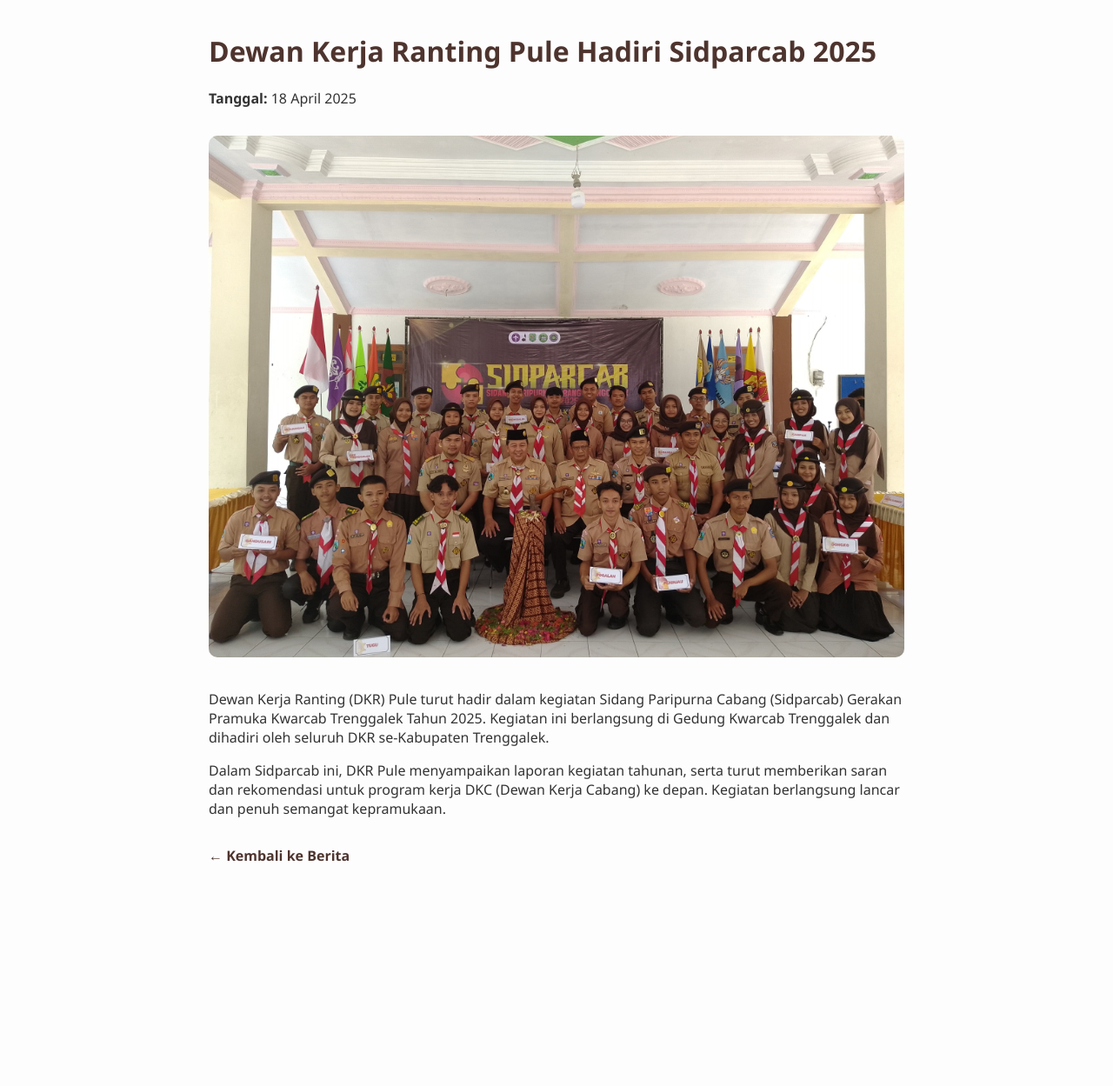
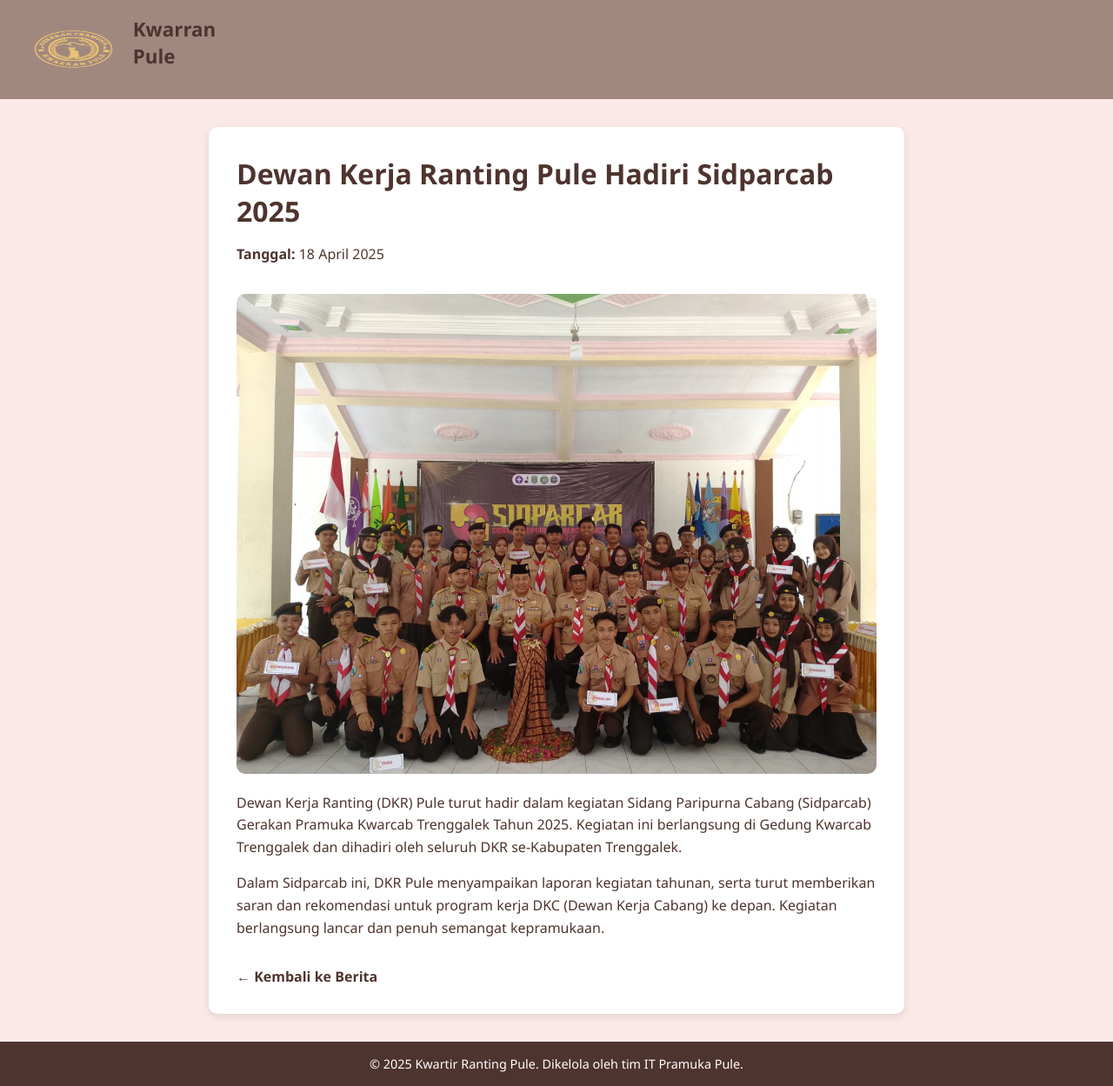
Before and after one commit to dkrpule/kwartir-Ranting-Gerakan-Pramuka-Pule, a plain HTML site: page berita1.html in a window 1280 px wide. Shown: the whole page at 87% size. Before the commit the page ends 1011 px from the top, so only its background shows below. Drawn offline with Linux system fonts and the light colour scheme.

Commit message:
Update berita1.html

```diff
--- a/berita1.html
+++ b/berita1.html
@@ -1,25 +1,65 @@
 <!DOCTYPE html>
 <html lang="id">
 <head>
-  <meta charset="UTF-8">
-  <meta name="viewport" content="width=device-width, initial-scale=1">
+  <meta charset="UTF-8" />
+  <meta name="viewport" content="width=device-width, initial-scale=1.0"/>
   <title>Dewan Kerja Pule Hadiri Sidparcab</title>
   <style>
+    :root {
+      --coklat: #A1887F;
+      --krem: #FBE9E7;
+      --gelap: #4E342E;
+      --putih: #ffffff;
+    }
+
+    * {
+      box-sizing: border-box;
+      margin: 0;
+      padding: 0;
+    }
+
     body {
       font-family: 'Segoe UI', sans-serif;
-      margin: 0;
-      padding: 1rem;
-      background: #fdfdfd;
-      color: #333;
+      background: var(--krem);
+      color: var(--gelap);
+    }
+
+    header {
+      background: var(--coklat);
+      color: var(--putih);
+      display: flex;
+      justify-content: space-between;
+      align-items: center;
+      padding: 1rem 2rem;
+      flex-wrap: wrap;
+    }
+
+    header .branding {
+      display: flex;
+      align-items: center;
+      gap: 1rem;
+    }
+
+    header img {
+      max-height: 50px;
+    }
+
+    header h1 {
+      font-size: 1.4rem;
     }
 
     .container {
       max-width: 800px;
-      margin: auto;
+      margin: 2rem auto;
+      background: var(--putih);
+      padding: 2rem;
+      border-radius: 10px;
+      box-shadow: 0 3px 10px rgba(0,0,0,0.1);
     }
 
     h1 {
-      color: #4E342E;
+      color: var(--gelap);
+      margin-bottom: 1rem;
     }
 
     img {
@@ -28,30 +68,64 @@
       margin: 1rem 0;
     }
 
-    a {
+    p {
+      line-height: 1.6;
+      margin-bottom: 1rem;
+    }
+
+    a.back-link {
       display: inline-block;
       margin-top: 1rem;
       text-decoration: none;
-      color: #A1887F;
+      color: var(--gelap);
       font-weight: bold;
     }
 
-    a:hover {
+    a.back-link:hover {
       text-decoration: underline;
+    }
+
+    footer {
+      background: var(--gelap);
+      color: var(--putih);
+      text-align: center;
+      padding: 1rem;
+      font-size: 0.9rem;
+      margin-top: 2rem;
+    }
+
+    @media (max-width: 600px) {
+      header, .container {
+        padding: 1rem;
+      }
+
+      header h1 {
+        font-size: 1.2rem;
+      }
     }
   </style>
 </head>
 <body>
+
+  <header>
+    <div class="branding">
+      <img src="IMG_20250502_070929_191-removebg-preview.png" alt="Logo Kwarran Pule">
+      <h1>Kwarran Pule</h1>
+    </div>
+  </header>
+
   <div class="container">
     <h1>Dewan Kerja Ranting Pule Hadiri Sidparcab 2025</h1>
     <p><strong>Tanggal:</strong> 18 April 2025</p>
     <img src="foto bersama.jpg" alt="Foto Kegiatan Sidparcab">
+    <p>Dewan Kerja Ranting (DKR) Pule turut hadir dalam kegiatan Sidang Paripurna Cabang (Sidparcab) Gerakan Pramuka Kwarcab Trenggalek Tahun 2025. Kegiatan ini berlangsung di Gedung Kwarcab Trenggalek dan dihadiri oleh seluruh DKR se-Kabupaten Trenggalek.</p>
+    <p>Dalam Sidparcab ini, DKR Pule menyampaikan laporan kegiatan tahunan, serta turut memberikan saran dan rekomendasi untuk program kerja DKC (Dewan Kerja Cabang) ke depan. Kegiatan berlangsung lancar dan penuh semangat kepramukaan.</p>
+    <a href="index.html" class="back-link">← Kembali ke Berita</a>
+  </div>
 
-    <p>Dewan Kerja Ranting (DKR) Pule turut hadir dalam kegiatan Sidang Paripurna Cabang (Sidparcab) Gerakan Pramuka Kwarcab Trenggalek Tahun 2025. Kegiatan ini berlangsung di Gedung Kwarcab Trenggalek dan dihadiri oleh seluruh DKR se-Kabupaten Trenggalek.</p>
+  <footer>
+    &copy; 2025 Kwartir Ranting Pule. Dikelola oleh tim IT Pramuka Pule.
+  </footer>
 
-    <p>Dalam Sidparcab ini, DKR Pule menyampaikan laporan kegiatan tahunan, serta turut memberikan saran dan rekomendasi untuk program kerja DKC (Dewan Kerja Cabang) ke depan. Kegiatan berlangsung lancar dan penuh semangat kepramukaan.</p>
-
-    <a href="index.html" style="color:#4E342E;">← Kembali ke Berita</a>
-  </div>
 </body>
 </html>
```
